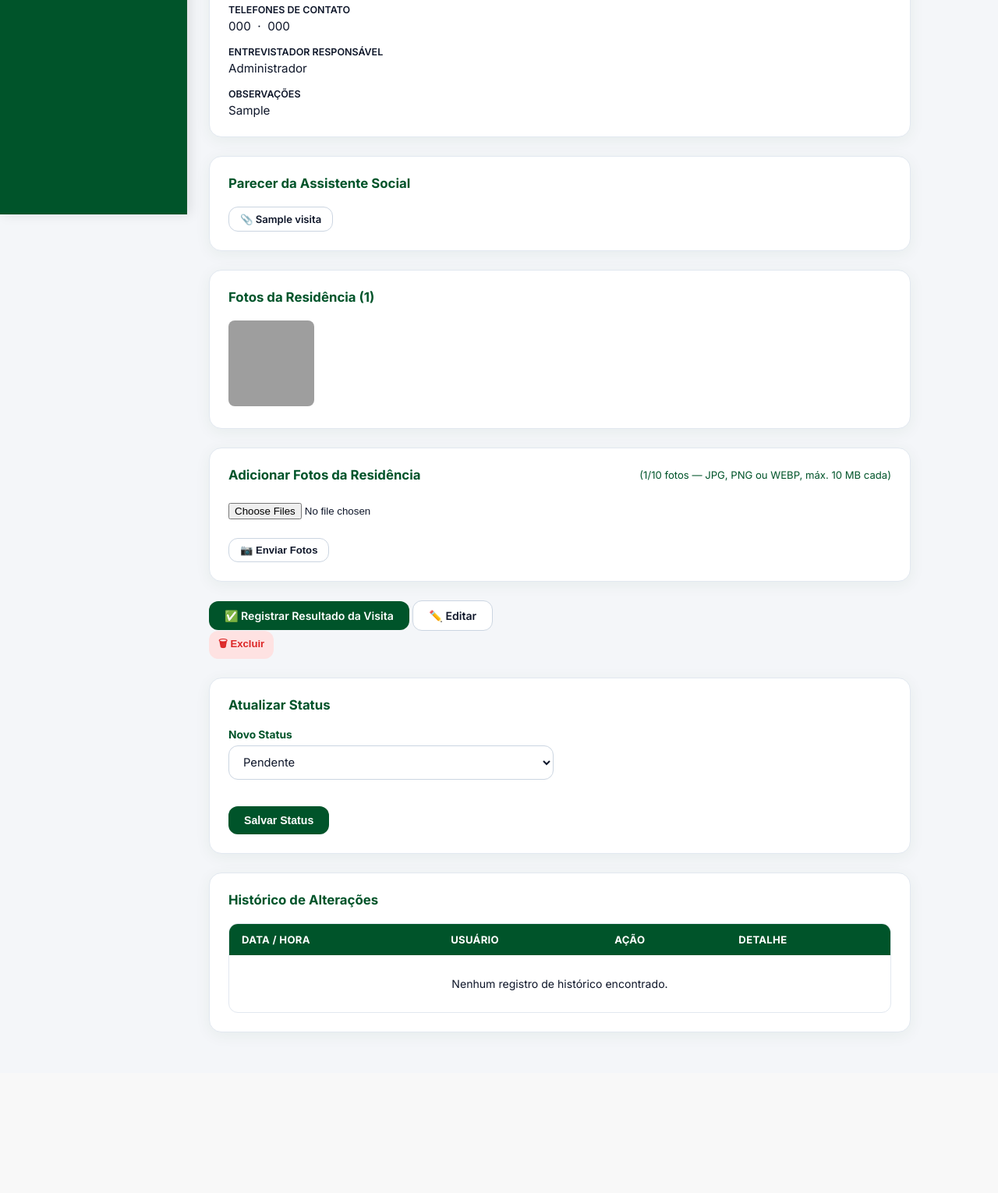
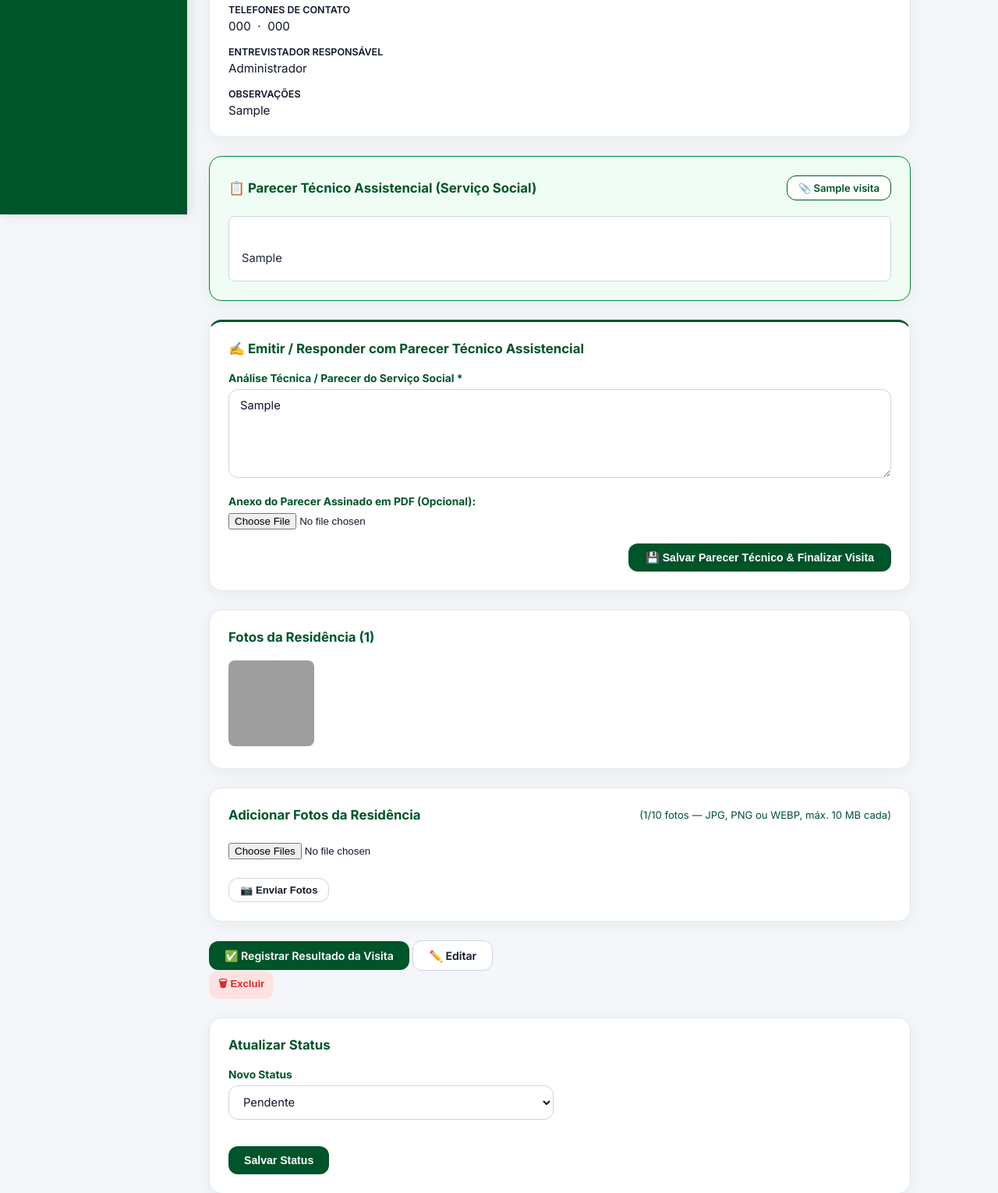
Before and after one commit to Falwk/cadunico-sistema, a Flask app: page /visitas/1 in a window 1280 px wide. Shown: the part 525-2055 px from the top of the page at 78% size. Before the commit the page ends 1851 px from the top, so only its background shows below. Run offline with Flask 3, Linux system fonts and the light colour scheme; the visitor is signed in with stand-in values (Sample User, id 1); data comes from the database, SQL or seed files in the repository; tables that the repository leaves empty hold one stand-in row (values such as "Sample post"); data that the repository does not hold is empty; some libraries are stand-ins or nearby versions; grey boxes are pictures that could not be loaded.

Commit message:
feat: perfil assistente social, atendimentos de escuta qualificada e beneficio eventual, e parecer tecnico em visitas

```diff
--- a/app.py
+++ b/app.py
@@ -181,6 +181,9 @@ TIPOS_ATENDIMENTO = [
     "Comprovante de Cadastro",
     "Consulta Cadastro Único",
     "Consulta SIBEC",
+    "Escuta Qualificada",
+    "Benefício Eventual",
+    "Atendimento Técnico / Parecer Social",
     "Exclusão de membros",
     "Folha de Pagamento (SIBEC)",
     "Inclusão de membros",
@@ -616,6 +619,29 @@ def _build_pdf_story(visita, solicitante, responsavel, cfg: dict) -> list:
         story.append(par('OBSERVAÇÕES ADICIONAIS:', size=9, bold=True, color=verde_escuro))
         story.append(par(obs, size=9))
         story.append(Spacer(1, 0.3*cm))
+
+    # ── Parecer Técnico Assistencial (Serviço Social) ────────────────────────
+    parecer_txt = visita.get('parecer_tecnico_txt')
+    if parecer_txt:
+        hdr_parecer = Table([[par('PARECER TÉCNICO ASSISTENCIAL / SERVIÇO SOCIAL', size=9, bold=True, color=branco, align='CENTER')]], colWidths=[17*cm])
+        hdr_parecer.setStyle(TableStyle([
+            ('BACKGROUND', (0, 0), (-1, -1), verde_escuro),
+            ('TOPPADDING', (0, 0), (-1, -1), 4),
+            ('BOTTOMPADDING', (0, 0), (-1, -1), 4),
+        ]))
+        story.append(hdr_parecer)
+
+        box_parecer = Table([[par(parecer_txt, size=8.5, color=cinza_t, align='JUSTIFY')]], colWidths=[17*cm])
+        box_parecer.setStyle(TableStyle([
+            ('BACKGROUND', (0, 0), (-1, -1), cinza_fundo),
+            ('BOX', (0, 0), (-1, -1), 0.5, verde_escuro),
+            ('TOPPADDING', (0, 0), (-1, -1), 6),
+            ('BOTTOMPADDING', (0, 0), (-1, -1), 6),
+            ('LEFTPADDING', (0, 0), (-1, -1), 8),
+            ('RIGHTPADDING', (0, 0), (-1, -1), 8),
+        ]))
+        story.append(box_parecer)
+        story.append(Spacer(1, 0.4*cm))
 
     # ── Texto de Orientação Institucional (Configurável no Admin) ────────────
     orientacao_txt = cfg.get('visita_orientacao_texto')
@@ -858,6 +884,7 @@ def init_db():
             "ALTER TABLE atendimentos ADD COLUMN IF NOT EXISTS obs_encaminhamento TEXT",
             "ALTER TABLE atendimentos ADD COLUMN IF NOT EXISTS situacao_encaminhamento TEXT DEFAULT 'Atendido'",
             "ALTER TABLE usuarios ADD COLUMN IF NOT EXISTS tentativas_login INTEGER NOT NULL DEFAULT 0",
+            "ALTER TABLE solicitacoes_visita ADD COLUMN IF NOT EXISTS parecer_tecnico_txt TEXT",
         ]
         for i, col_sql in enumerate(migracoes):
             sp = f"sp_mig_{i}"
@@ -947,7 +974,8 @@ def init_db():
             anexo_nome          TEXT,
             atendimento_id      INTEGER,
             criado_em           TEXT NOT NULL,
-            atualizado_em       TEXT NOT NULL
+            atualizado_em       TEXT NOT NULL,
+            parecer_tecnico_txt TEXT
         )''')
         c.execute('''CREATE TABLE IF NOT EXISTS visita_contadores (
             ano             INTEGER PRIMARY KEY,
@@ -969,6 +997,7 @@ def init_db():
             "ALTER TABLE solicitacoes_visita ADD COLUMN numero_vd TEXT",
             "ALTER TABLE solicitacoes_visita ADD COLUMN parecer_as_url TEXT",
             "ALTER TABLE solicitacoes_visita ADD COLUMN parecer_as_nome TEXT",
+            "ALTER TABLE solicitacoes_visita ADD COLUMN parecer_tecnico_txt TEXT",
             "ALTER TABLE solicitacoes_visita ADD COLUMN telefone1 TEXT",
             "ALTER TABLE solicitacoes_visita ADD COLUMN telefone2 TEXT",
             "ALTER TABLE atendimentos ADD COLUMN orgao_encaminhador TEXT",
@@ -2963,6 +2992,58 @@ def detalhe_visita(visita_id):
     )
 
 
+@app.route('/visitas/<int:visita_id>/parecer-tecnico', methods=['POST'])
+def emitir_parecer_tecnico_visita(visita_id):
+    if _requer_login():
+        return redirect(url_for('login'))
+
+    conn = get_db()
+    visita = _fetchone(conn, "SELECT * FROM solicitacoes_visita WHERE id=?", (visita_id,))
+    if not visita:
+        conn.close()
+        flash('Solicitação não encontrada.', 'erro')
+        return redirect(url_for('painel_visitas'))
+
+    parecer_txt = request.form.get('parecer_tecnico_txt', '').strip()
+    if not parecer_txt:
+        conn.close()
+        flash('Por favor, informe o texto do Parecer Técnico Assistencial.', 'erro')
+        return redirect(url_for('detalhe_visita', visita_id=visita_id))
+
+    parecer_url = dict(visita).get('parecer_as_url')
+    parecer_nome = dict(visita).get('parecer_as_nome')
+
+    arquivo_parecer = request.files.get('parecer_as_file')
+    if arquivo_parecer and arquivo_parecer.filename:
+        err = _validar_parecer(arquivo_parecer)
+        if err:
+            conn.close()
+            flash(err, 'erro')
+            return redirect(url_for('detalhe_visita', visita_id=visita_id))
+        url_p, nome_p = _upload_anexo(arquivo_parecer, pasta='visitas_pareceres')
+        if url_p:
+            parecer_url = url_p
+            parecer_nome = nome_p
+
+    agora = datetime.now(_TZ_BELEM).isoformat()
+    hoje_str = date.today().isoformat()
+
+    _exec(conn,
+        """UPDATE solicitacoes_visita
+           SET parecer_tecnico_txt=?, parecer_as_url=?, parecer_as_nome=?,
+               status='Realizada', data_realizada=?, responsavel_id=?,
+               atualizado_em=?
+           WHERE id=?""",
+        (parecer_txt, parecer_url, parecer_nome, hoje_str, session['usuario_id'], agora, visita_id)
+    )
+    conn.commit()
+    conn.close()
+
+    audit('PARECER_TECNICO_EMITIDO', f"id={visita_id} por {session['usuario_nome']}")
+    flash('Parecer Técnico Assistencial registrado e visita concluída com sucesso!', 'ok')
+    return redirect(url_for('detalhe_visita', visita_id=visita_id))
+
+
 @app.route('/visitas/<int:visita_id>/editar', methods=['GET', 'POST'])
 def editar_visita(visita_id):
     if _requer_login():
--- a/templates/base.html
+++ b/templates/base.html
@@ -768,7 +768,7 @@
           </div>
           <div class="user-info">
             <span class="user-name">{{ session.usuario_nome }}</span>
-            <span class="user-role">{{ 'Administrador' if session.perfil == 'admin' else 'Entrevistador' }}</span>
+            <span class="user-role">{{ 'Administrador' if session.perfil == 'admin' else ('Assistente Social' if session.perfil == 'assistente_social' else 'Entrevistador') }}</span>
           </div>
         </a>
 
--- a/templates/detalhe_visita.html
+++ b/templates/detalhe_visita.html
@@ -144,13 +144,51 @@
   </div>{# /card principal #}
 
   {# ── Parecer da Assistente Social ─────────────────────────────────────── #}
-  {% if visita.parecer_as_url %}
-  <div class="card">
-    <div class="card-title">Parecer da Assistente Social</div>
-    <a href="{{ visita.parecer_as_url }}" target="_blank"
-       class="btn btn-outline btn-sm" download="{{ visita.parecer_as_nome }}">
-      📎 {{ visita.parecer_as_nome or 'Baixar Parecer' }}
-    </a>
+  {% if visita.parecer_tecnico_txt or visita.parecer_as_url %}
+  <div class="card" style="border:1.5px solid var(--cad-verde); background:#F0FDF4;">
+    <div class="card-title" style="color:var(--cad-verde-escuro); display:flex; justify-content:space-between; align-items:center;">
+      <span style="display:flex; align-items:center; gap:8px;">
+        📋 Parecer Técnico Assistencial (Serviço Social)
+      </span>
+      {% if visita.parecer_as_url %}
+        <a href="{{ visita.parecer_as_url }}" target="_blank"
+           class="btn btn-outline btn-sm" download="{{ visita.parecer_as_nome }}" style="border-color:var(--cad-verde-escuro); color:var(--cad-verde-escuro);">
+          📎 {{ visita.parecer_as_nome or 'Baixar Anexo PDF' }}
+        </a>
+      {% endif %}
+    </div>
+    {% if visita.parecer_tecnico_txt %}
+      <div style="font-size:0.92rem; line-height:1.7; color:#1E293B; white-space:pre-line; background:#FFFFFF; padding:16px; border-radius:8px; border:1px solid #CBD5E1; margin-top:10px;">
+        {{ visita.parecer_tecnico_txt }}
+      </div>
+    {% endif %}
+  </div>
+  {% endif %}
+
+  {# ── Formulario para Emitir / Responder com Parecer Tecnico Assistencial ── #}
+  {% if session.perfil in ('assistente_social', 'admin') and visita.status != 'Cancelada' %}
+  <div class="card" style="border-top:3px solid var(--cad-verde-escuro);">
+    <div class="card-title" style="color:var(--cad-verde-escuro); display:flex; align-items:center; gap:8px;">
+      ✍️ Emitir / Responder com Parecer Técnico Assistencial
+    </div>
+    <form method="POST" action="{{ url_for('emitir_parecer_tecnico_visita', visita_id=visita.id) }}" enctype="multipart/form-data">
+      <div class="form-group">
+        <label for="parecer_tecnico_txt" style="font-weight:700;">Análise Técnica / Parecer do Serviço Social *</label>
+        <textarea id="parecer_tecnico_txt" name="parecer_tecnico_txt" rows="5"
+                  placeholder="Descreva o parecer técnico assistencial, avaliação da família e providências adotadas pelo Serviço Social..." required>{{ visita.parecer_tecnico_txt or '' }}</textarea>
+      </div>
+
+      <div class="form-group">
+        <label for="parecer_as_file" style="font-weight:700;">Anexo do Parecer Assinado em PDF (Opcional):</label>
+        <input type="file" id="parecer_as_file" name="parecer_as_file" accept=".pdf">
+      </div>
+
+      <div style="text-align:right;">
+        <button type="submit" class="btn btn-primary" style="background:var(--cad-verde-escuro); border-color:var(--cad-verde-escuro); padding:10px 22px; font-weight:700;">
+          💾 Salvar Parecer Técnico & Finalizar Visita
+        </button>
+      </div>
+    </form>
   </div>
   {% endif %}
 
--- a/templates/editar_usuario.html
+++ b/templates/editar_usuario.html
@@ -22,6 +22,7 @@
           <label>Perfil</label>
           <select name="perfil">
             <option value="entrevistador" {% if u.perfil=='entrevistador' %}selected{% endif %}>Entrevistador</option>
+            <option value="assistente_social" {% if u.perfil=='assistente_social' %}selected{% endif %}>Assistente Social</option>
             <option value="admin" {% if u.perfil=='admin' %}selected{% endif %}>Administrador</option>
           </select>
         </div>
--- a/templates/novo_usuario.html
+++ b/templates/novo_usuario.html
@@ -22,6 +22,7 @@
           <label>Perfil</label>
           <select name="perfil">
             <option value="entrevistador" {% if form.get('perfil','entrevistador')=='entrevistador' %}selected{% endif %}>Entrevistador</option>
+            <option value="assistente_social" {% if form.get('perfil')=='assistente_social' %}selected{% endif %}>Assistente Social</option>
             <option value="admin" {% if form.get('perfil')=='admin' %}selected{% endif %}>Administrador</option>
           </select>
         </div>
```
Also changed, not shown: templates/admin_usuarios.html (+9 -1 lines).
